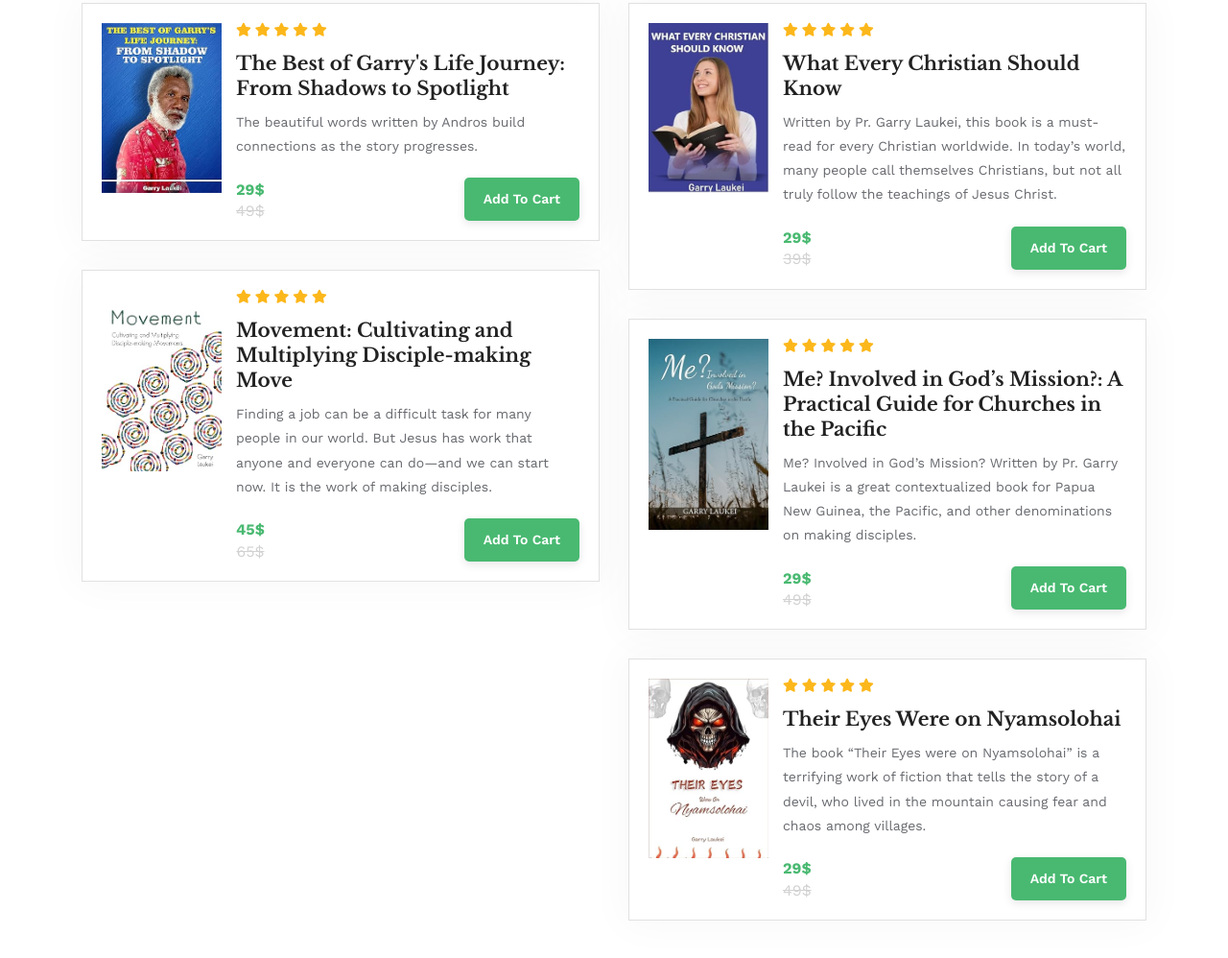
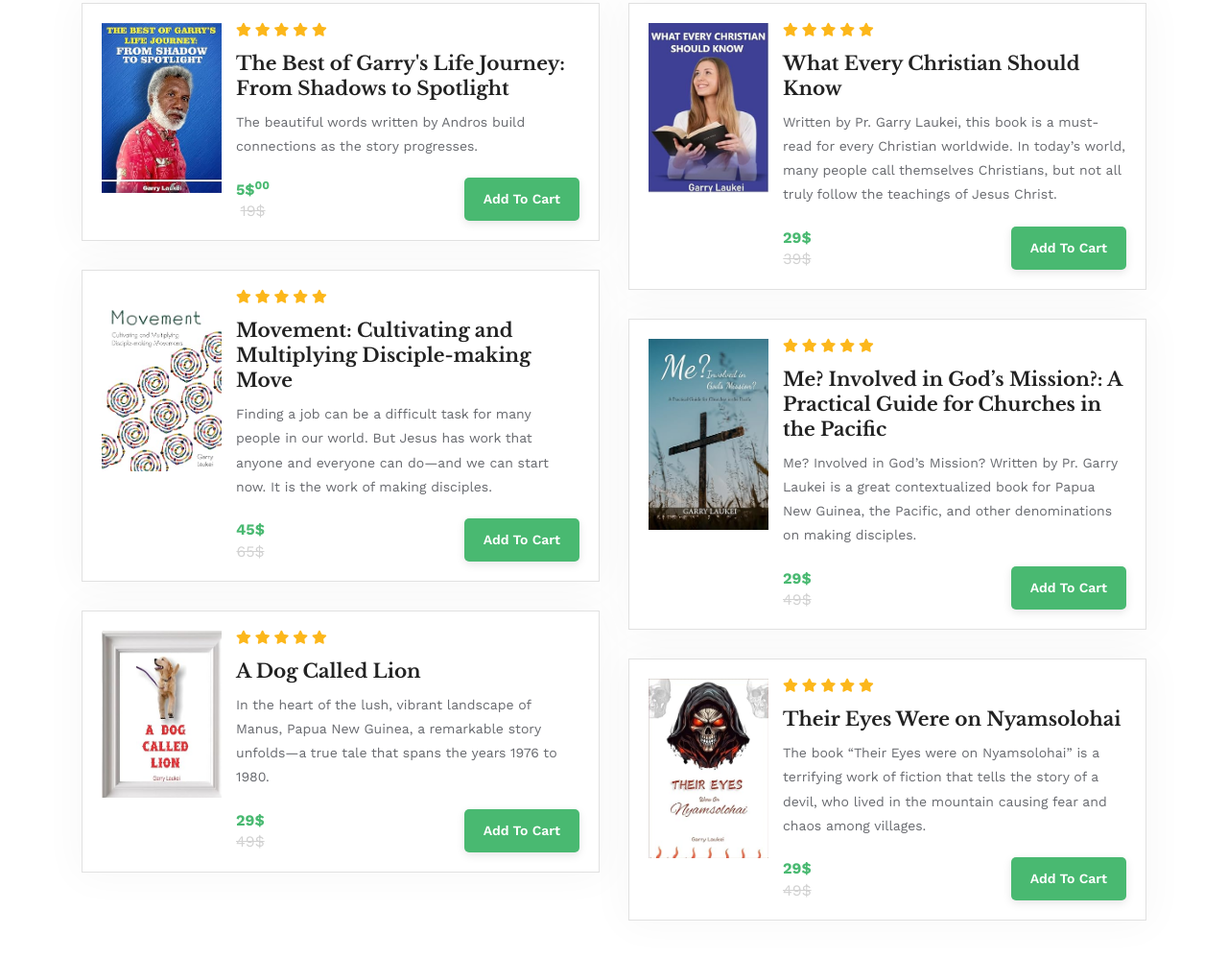
Before and after one commit to ibraheem82/book-web, a plain HTML site: page index.html in a window 1280 px wide. Shown: the part 1058-2056 px from the top of the page at 96% size. Drawn offline with nearby package versions, Linux system fonts and the light colour scheme.

Commit message:
another book was added

```diff
--- a/index.html
+++ b/index.html
@@ -174,8 +174,8 @@
                 <p>The beautiful words written by Andros build connections as the story progresses.</p>
                 <div class="sigma_product-footer">
                   <div class="sigma_product-price">
-                    <span>29$</span>
-                    <span>49$</span>
+                    <span>5$<sup>00</sup></span>
+                    <span>19$</span>
                   </div>
                   <a href="https://a.co/d/95bhto3" target="_blank" class="sigma_btn btn-sm">Add to Cart</a>
                 </div>
@@ -209,7 +209,40 @@
               </div>
             </div>
             <!-- Product End -->
+
+
+
+             <!-- Product Start -->
+             <div class="sigma_product style-7">
+              <div class="sigma_product-thumb">
+                <a href="https://a.co/d/cn0QnCh"  target="_blank" >
+                  <img src="assets/img/home-1/dogs.jpg" alt="product">
+                </a>
+              </div>
+              <div class="sigma_product-body">
+                <div class="sigma_rating">
+                  <i class="fas fa-star"></i>
+                  <i class="fas fa-star"></i>
+                  <i class="fas fa-star"></i>
+                  <i class="fas fa-star"></i>
+                  <i class="fas fa-star"></i>
+                </div>
+                <h5 class="sigma_product-title"> <a href="https://a.co/d/hvRVAA2"  target="_blank" >A Dog Called Lion </a> </h5>
+                <p>In the heart of the lush, vibrant landscape of Manus, Papua New Guinea, a remarkable story unfolds—a true tale that spans the years 1976 to 1980.</p>
+                <div class="sigma_product-footer">
+                  <div class="sigma_product-price">
+                    <span>29$</span>
+                    <span>49$</span>
+                  </div>
+                  <a href="https://a.co/d/cn0QnCh"  target="_blank"  class="sigma_btn btn-sm">Add to Cart</a>
+                </div>
+              </div>
+            </div>
+            <!-- Product End -->
           </div>
+
+
+
           <div class="col-lg-6">
             <!-- Product Start -->
             <div class="sigma_product style-7">
@@ -292,6 +325,7 @@
               </div>
             </div>
             <!-- Product End -->
+
           </div>
         </div>
       </div>
```
Also changed, not shown: assets/img/home-1/dogs.jpg (added).
